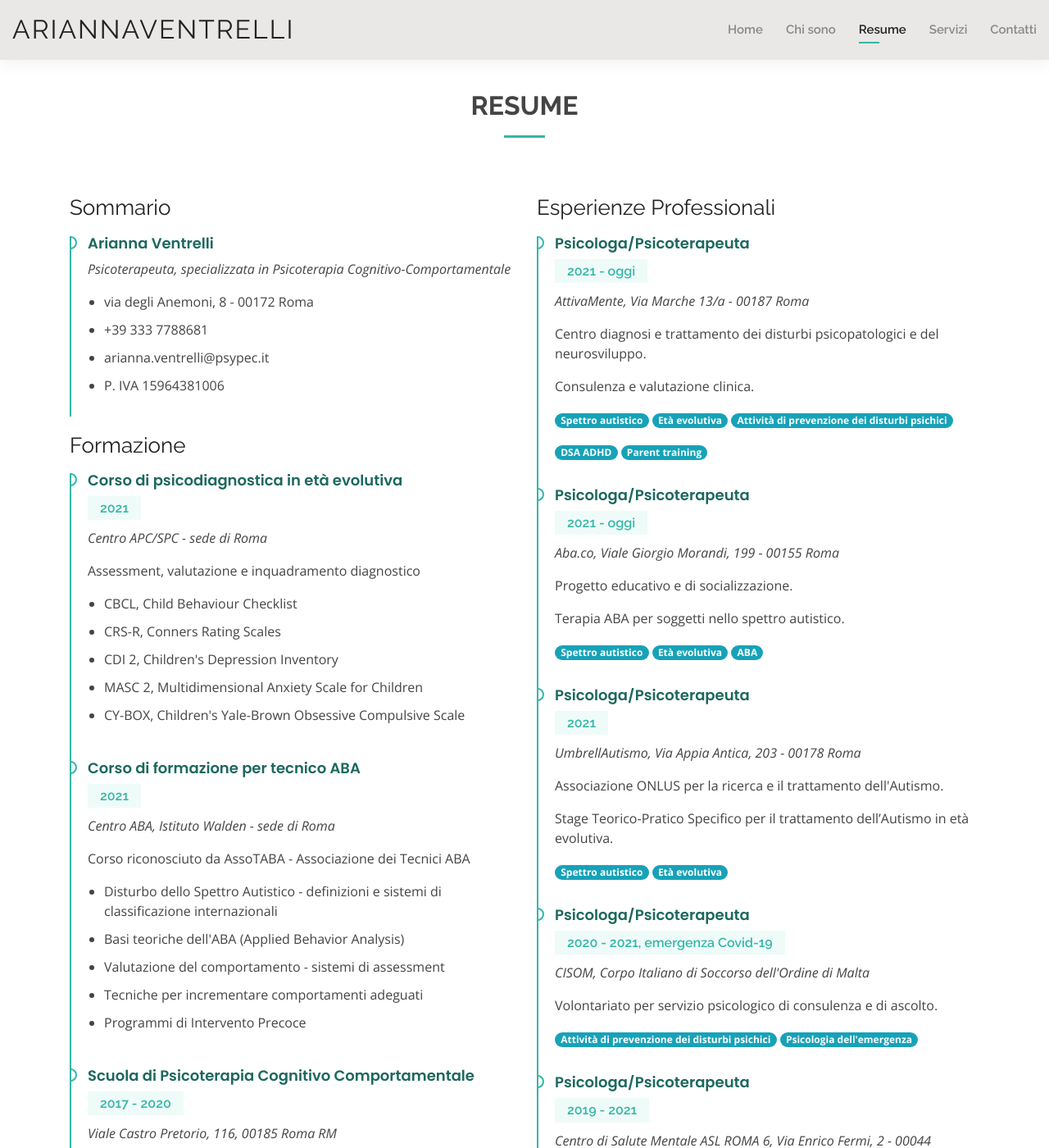
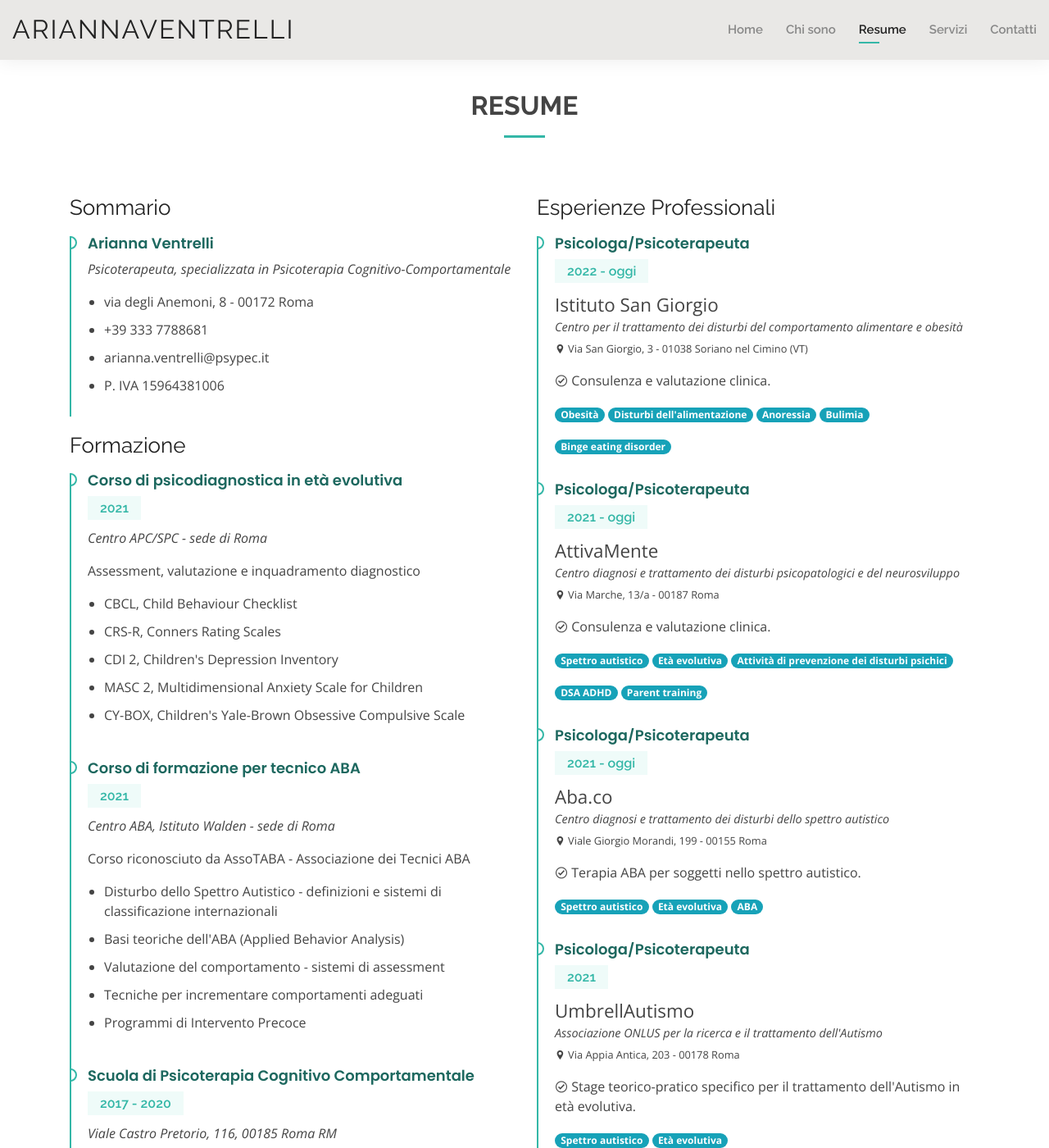
Before and after one commit to venari-psycho/venari-psycho.github.io, a Jekyll site: the page built from resume.html, in a window 1280 px wide and 1400 px high. Shown: the whole window at 82% size. Built offline with Jekyll 4.4.1, drawn with Linux system fonts in a browser that asks for light colours; some of the changed text lies outside the part shown.

Commit message:
Update resume w/ content and layout

```diff
--- a/assets/css/style.css
+++ b/assets/css/style.css
@@ -827,6 +827,29 @@ section.cookie-policy-section {
   color: #34b7a7;
 }
 
+.resume .resume-item .job-center-name {
+  font-size: 1.4rem;
+}
+
+.resume .resume-item .job-center-description {
+  font-size: 0.9rem;
+  font-style: italic;
+  padding-bottom: 0.4rem;
+}
+
+.resume .resume-item .job-center-location {
+  font-size: 0.8rem;
+}
+
+.resume .resume-item .job-content {
+  font-size: 1rem;
+  margin-top: 1rem;
+}
+
+.resume .resume-item .job-footer {
+  margin-top: 1rem;
+}
+
 .resume .resume-item ul {
   padding-left: 20px;
 }
--- a/resume.html
+++ b/resume.html
@@ -116,129 +116,209 @@ layout: default
           <h3 class="resume-title">Esperienze Professionali</h3>
           <div class="resume-item">
             <h4>Psicologa/Psicoterapeuta</h4>
-            <h5>2021 - oggi</h5>
-            <p><em>AttivaMente, Via Marche 13/a - 00187 Roma</em></p>
-            <p>Centro diagnosi e trattamento dei disturbi psicopatologici e del neurosviluppo.</p>
-            <p>Consulenza e valutazione clinica.</p>
-            <p class="badge badge-pill badge-info">
-              Spettro autistico
-            </p>
-            <p class="badge badge-pill badge-info">
-              Et&agrave; evolutiva
-            </p>
-            <p class="badge badge-pill badge-info">
-              Attivit&agrave; di prevenzione dei disturbi psichici
-            </p>
-            <p class="badge badge-pill badge-info">
-              DSA ADHD
-            </p>
-            <p class="badge badge-pill badge-info">
-              Parent training
-            </p>
+            <h5>2022 - oggi</h5>
+            <div class="job-header">
+              <div class="job-center-name">Istituto San Giorgio</div>
+              <div class="job-center-description">Centro per il trattamento dei disturbi del comportamento alimentare e obesit&agrave;</div>
+              <div class="job-center-location">
+                <span class="icofont-location-pin"></span> Via San Giorgio, 3 - 01038 Soriano nel Cimino (VT)
+              </div>
+            </div>
+            <div class="job-content">
+              <p><span class="icofont-check-circled"></span> Consulenza e valutazione clinica.</p>
+            </div>
+            <div class="job-footer">
+              <p class="badge badge-pill badge-info">Obesit&agrave;</p>
+              <p class="badge badge-pill badge-info">Disturbi dell'alimentazione</p>
+              <p class="badge badge-pill badge-info">Anoressia</p>
+              <p class="badge badge-pill badge-info">Bulimia</p>
+              <p class="badge badge-pill badge-info">Binge eating disorder</p>
+            </div>
           </div>
           <div class="resume-item">
             <h4>Psicologa/Psicoterapeuta</h4>
             <h5>2021 - oggi</h5>
-            <p><em>Aba.co, Viale Giorgio Morandi, 199 - 00155 Roma</em></p>
-            <p>Progetto educativo e di socializzazione.</p>
-            <p>Terapia ABA per soggetti nello spettro autistico.</p>
-            <p class="badge badge-pill badge-info">
-              Spettro autistico
-            </p>
-            <p class="badge badge-pill badge-info">
-              Et&agrave; evolutiva
-            </p>
-            <p class="badge badge-pill badge-info">
-              ABA
-            </p>
+            <div class="job-header">
+              <div class="job-center-name">AttivaMente</div>
+              <div class="job-center-description">Centro diagnosi e trattamento dei disturbi psicopatologici e del neurosviluppo</div>
+              <div class="job-center-location">
+                <span class="icofont-location-pin"></span> Via Marche, 13/a - 00187 Roma
+              </div>
+            </div>
+            <div class="job-content">
+              <p><span class="icofont-check-circled"></span> Consulenza e valutazione clinica.</p>
+            </div>
+            <div class="job-footer">
+              <p class="badge badge-pill badge-info">Spettro autistico</p>
+              <p class="badge badge-pill badge-info">Et&agrave; evolutiva</p>
+              <p class="badge badge-pill badge-info">Attivit&agrave; di prevenzione dei disturbi psichici</p>
+              <p class="badge badge-pill badge-info">DSA ADHD</p>
+              <p class="badge badge-pill badge-info">Parent training</p>
+            </div>
+          </div>
+          <div class="resume-item">
+            <h4>Psicologa/Psicoterapeuta</h4>
+            <h5>2021 - oggi</h5>
+            <div class="job-header">
+              <div class="job-center-name">Aba.co</div>
+              <div class="job-center-description">Centro diagnosi e trattamento dei disturbi dello spettro autistico</div>
+              <div class="job-center-location">
+                <span class="icofont-location-pin"></span> Viale Giorgio Morandi, 199 - 00155 Roma
+              </div>
+            </div>
+            <div class="job-content">
+              <p><span class="icofont-check-circled"></span> Terapia ABA per soggetti nello spettro autistico.</p>
+            </div>
+            <div class="job-footer">
+              <p class="badge badge-pill badge-info">Spettro autistico</p>
+              <p class="badge badge-pill badge-info">Et&agrave; evolutiva</p>
+              <p class="badge badge-pill badge-info">ABA</p>
+            </div>
           </div>
           <div class="resume-item">
             <h4>Psicologa/Psicoterapeuta</h4>
             <h5>2021</h5>
-            <p><em>UmbrellAutismo, Via Appia Antica, 203 - 00178 Roma</em></p>
-            <p>Associazione ONLUS per la ricerca e il trattamento dell'Autismo.</p>
-            <p>Stage Teorico-Pratico Specifico per il trattamento dell’Autismo in et&agrave; evolutiva.</p>
-            <p class="badge badge-pill badge-info">
-              Spettro autistico
-            </p>
-            <p class="badge badge-pill badge-info">
-              Et&agrave; evolutiva
-            </p>
+            <div class="job-header">
+              <div class="job-center-name">UmbrellAutismo</div>
+              <div class="job-center-description">Associazione ONLUS per la ricerca e il trattamento dell'Autismo</div>
+              <div class="job-center-location">
+                <span class="icofont-location-pin"></span> Via Appia Antica, 203 - 00178 Roma
+              </div>
+            </div>
+            <div class="job-content">
+              <p><span class="icofont-check-circled"></span> Stage teorico-pratico specifico per il trattamento dell'Autismo in et&agrave; evolutiva.</p>
+            </div>
+            <div class="job-footer">
+              <p class="badge badge-pill badge-info">Spettro autistico</p>
+              <p class="badge badge-pill badge-info">Et&agrave; evolutiva</p>
+            </div>
           </div>
           <div class="resume-item">
             <h4>Psicologa/Psicoterapeuta</h4>
             <h5>2020 - 2021, emergenza Covid-19</h5>
-            <p><em>CISOM, Corpo Italiano di Soccorso dell'Ordine di Malta</em></p>
-            <p>Volontariato per servizio psicologico di consulenza e di ascolto.</p>
-            <p class="badge badge-pill badge-info">
-              Attivit&agrave; di prevenzione dei disturbi psichici
-            </p>
-            <p class="badge badge-pill badge-info">
-              Psicologia dell'emergenza
-            </p>
+            <div class="job-header">
+              <div class="job-center-name">CISOM</div>
+              <div class="job-center-description">Corpo Italiano di Soccorso dell'Ordine di Malta</div>
+            </div>
+            <div class="job-content">
+              <p><span class="icofont-check-circled"></span> Volontariato per servizio psicologico di consulenza e di ascolto.</p>
+            </div>
+            <div class="job-footer">
+              <p class="badge badge-pill badge-info">Attivit&agrave; di prevenzione dei disturbi psichici</p>
+              <p class="badge badge-pill badge-info">Psicologia dell'emergenza</p>
+            </div>
           </div>
           <div class="resume-item">
             <h4>Psicologa/Psicoterapeuta</h4>
             <h5>2019 - 2021</h5>
-            <p><em>Centro di Salute Mentale ASL ROMA 6, Via Enrico Fermi, 2 - 00044 Frascati</em></p>
-            <p>
-              Consulenza e valutazione clinica.
-            </p>
-            <p class="badge badge-pill badge-info">
-              Attivit&agrave; di prevenzione dei disturbi psichici
-            </p>
-            <p class="badge badge-pill badge-info badge-info-truncated">
-              Trattamento e riabilitazione dei pazienti con disagio psichico
-            </p>
+            <div class="job-header">
+              <div class="job-center-name">ASL ROMA 6</div>
+              <div class="job-center-description">Centro di Salute Mentale</div>
+              <div class="job-center-location">
+                <span class="icofont-location-pin"></span> Via Enrico Fermi, 2 - 00044 Frascati
+              </div>
+            </div>
+            <div class="job-content">
+              <p><span class="icofont-check-circled"></span> Consulenza e valutazione clinica.</p>
+            </div>
+            <div class="job-footer">
+              <p class="badge badge-pill badge-info">Attivit&agrave; di prevenzione dei disturbi psichici</p>
+              <p class="badge badge-pill badge-info badge-info-truncated">Trattamento e riabilitazione dei pazienti con disagio psichico</p>
+            </div>
           </div>
           <div class="resume-item">
             <h4>Tutor disciplinare – didattico</h4>
             <h5>2019 - oggi</h5>
-            <p><em>Universit&agrave; degli Studi "Guglielmo Marconi", Via Plinio, 44 - 00193 Roma</em></p>
-            <p>
-              Attivit&agrave; di orientamento individuale e supporto alle sessioni di esame<br />
-              per il Corso di Laurea in Scienze e Tecniche Psicologiche (L-24)<br />
-              e il Corso di Laurea Magistrale in Psicologia (LM-51)
+            <div class="job-header">
+              <div class="job-center-name">Universit&agrave; degli Studi "Guglielmo Marconi"</div>
+              <div class="job-center-location">
+                <span class="icofont-location-pin"></span> Via Plinio, 44 - 00193 Roma
+              </div>
+            </div>
+            <div class="job-content">
+              <p><span class="icofont-check-circled"></span>
+                Attivit&agrave; di orientamento individuale e supporto alle sessioni di esame
               </p>
-            <p class="badge badge-pill badge-info">
-              Orientamento
-            </p>
+            </div>
+            <div class="job-footer">
+              <p class="badge badge-pill badge-info">Orientamento</p>
+            </div>
           </div>
           <div class="resume-item">
             <h4>Psicologa</h4>
             <h5>2019 - 2021</h5>
-            <p><em>Cooperativa "Le mille e una notte", Via Val Brembana, 1 - 00141 Roma</em></p>
-            <p>Aree di intervento: SISMIF, SAISH, AEC</p>
+            <div class="job-header">
+              <div class="job-center-name">Cooperativa "Le mille e una notte"</div>
+              <div class="job-center-location">
+                <span class="icofont-location-pin"></span> Via Val Brembana, 1 - 00141 Roma
+              </div>
+            </div>
+            <div class="job-content">
+              <p><span class="icofont-check-circled"></span> Aree di intervento: SISMIF, SAISH, AEC</p>
+            </div>
+            <div class="job-footer">
               <p class="badge badge-pill badge-info">Minori</p>
               <p class="badge badge-pill badge-info">Disabili</p>
+            </div>
           </div>
           <div class="resume-item">
             <h4>Psicologa/Psicoterapeuta</h4>
             <h5>2018 - oggi</h5>
-            <p><em>Studio di Psicoterapia e Associazione culturale "SPAZIO CU.BE.", Via Degli Anemoni, 8 - 00172 Roma</em></p>
+            <div class="job-header">
+              <div class="job-center-name">SPAZIO CU.BE.</div>
+              <div class="job-center-description">Studio di Psicoterapia e Associazione culturale</div>
+              <div class="job-center-location">
+                <span class="icofont-location-pin"></span> Via Degli Anemoni, 8 - 00172 Roma
+              </div>
+            </div>
+            <div class="job-footer">
               <p class="badge badge-pill badge-info">Orientamento</p>
               <p class="badge badge-pill badge-info">Benessere</p>
               <p class="badge badge-pill badge-info">Formazione</p>
             </div>
+          </div>
           <div class="resume-item">
             <h4>Psicologa/Psicoterapeuta</h4>
             <h5>2018 - 2019</h5>
-            <p><em>La Tenda Onlus Comunit&agrave; Terapeutica semi-residenziale, Via del Frantoio, 58 - 00159 Roma</em></p>
+            <div class="job-header">
+              <div class="job-center-name">La Tenda Onlus</div>
+              <div class="job-center-description">Comunit&agrave; Terapeutica semi-residenziale</div>
+              <div class="job-center-location">
+                <span class="icofont-location-pin"></span> Via del Frantoio, 58 - 00159 Roma
+              </div>
+            </div>
+            <div class="job-footer">
               <p class="badge badge-pill badge-info">Sociale</p>
               <p class="badge badge-pill badge-info">Tossicodipendenze</p>
+            </div>
           </div>
           <div class="resume-item">
             <h4>Psicologa/Psicoterapeuta</h4>
             <h5>2017 - 2018</h5>
-            <p><em>Struttura residenziale riabilitativa psichiatrica "Villa Elisa", Via Tiburtina, 258 - 00131 Setteville (Roma)</em></p>
+            <div class="job-header">
+              <div class="job-center-name">Comunit&agrave; "Villa Elisa"</div>
+              <div class="job-center-description">Struttura Residenziale Terapeutico-Riabilitativa</div>
+              <div class="job-center-location">
+                <span class="icofont-location-pin"></span> Via Tiburtina, 258 - 00131 Setteville (Roma)
+              </div>
+            </div>
+            <div class="job-footer">
               <p class="badge badge-pill badge-info">Salute mentale</p>
               <p class="badge badge-pill badge-info">Benessere</p>
+            </div>
           </div>
           <div class="resume-item">
             <h4>Psicologa (volontaria)</h4>
             <h5>2016</h5>
-            <p><em>Fondazione Villa Maraini Onlus, Via Bernardino Ramazzini, 31 - 00151 Roma</em></p>
+            <div class="job-header">
+              <div class="job-center-name">Fondazione Villa Maraini Onlus</div>
+              <div class="job-center-location">
+                <span class="icofont-location-pin"></span> Via Bernardino Ramazzini, 31 - 00151 Roma
+              </div>
+            </div>
+            <div class="job-footer">
               <p class="badge badge-pill badge-info">Tossicodipendenze</p>
+            </div>
           </div>
         </div>
       </div>
```
Lines whose indentation alone changed are shown as unchanged.
